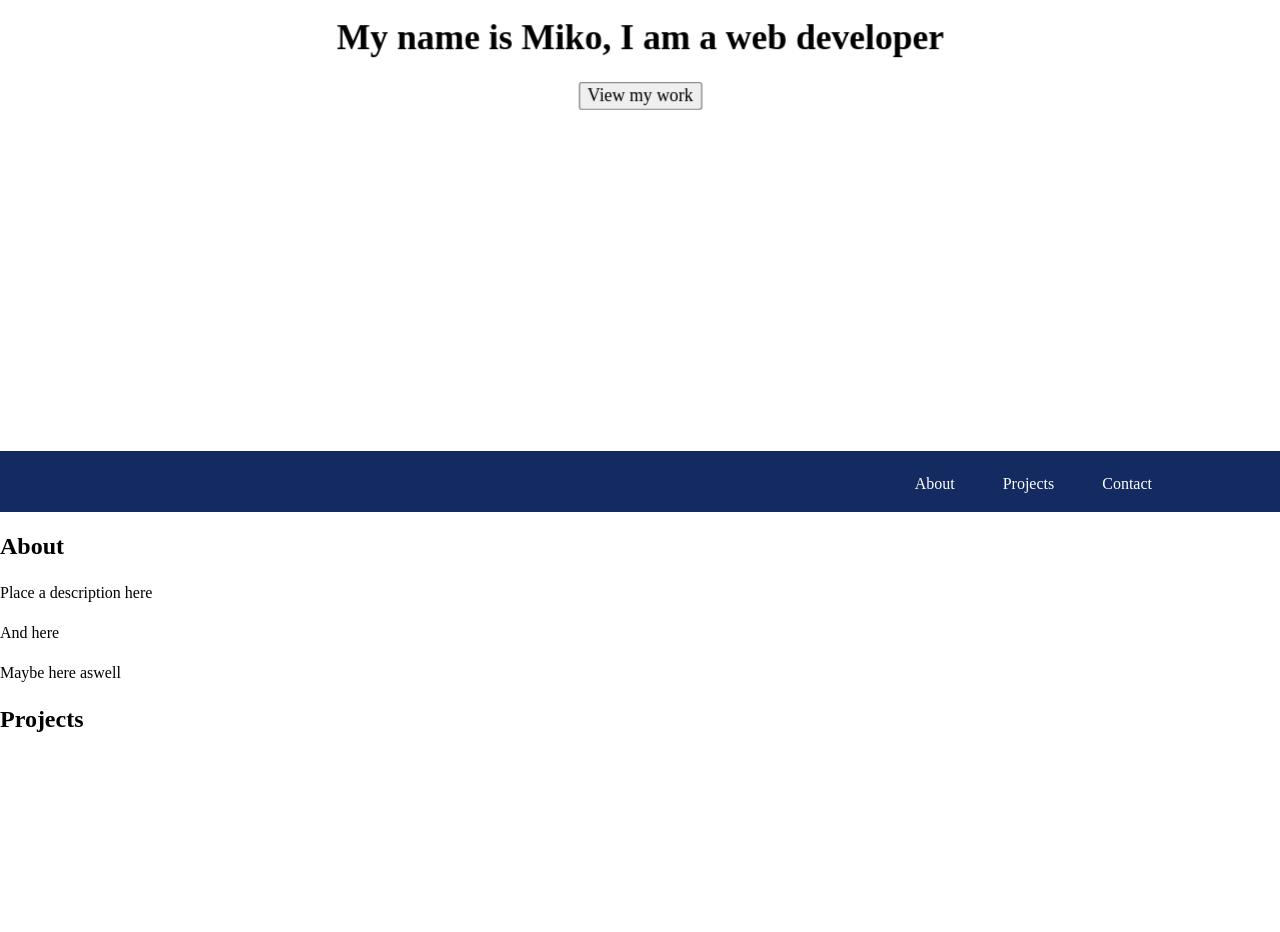
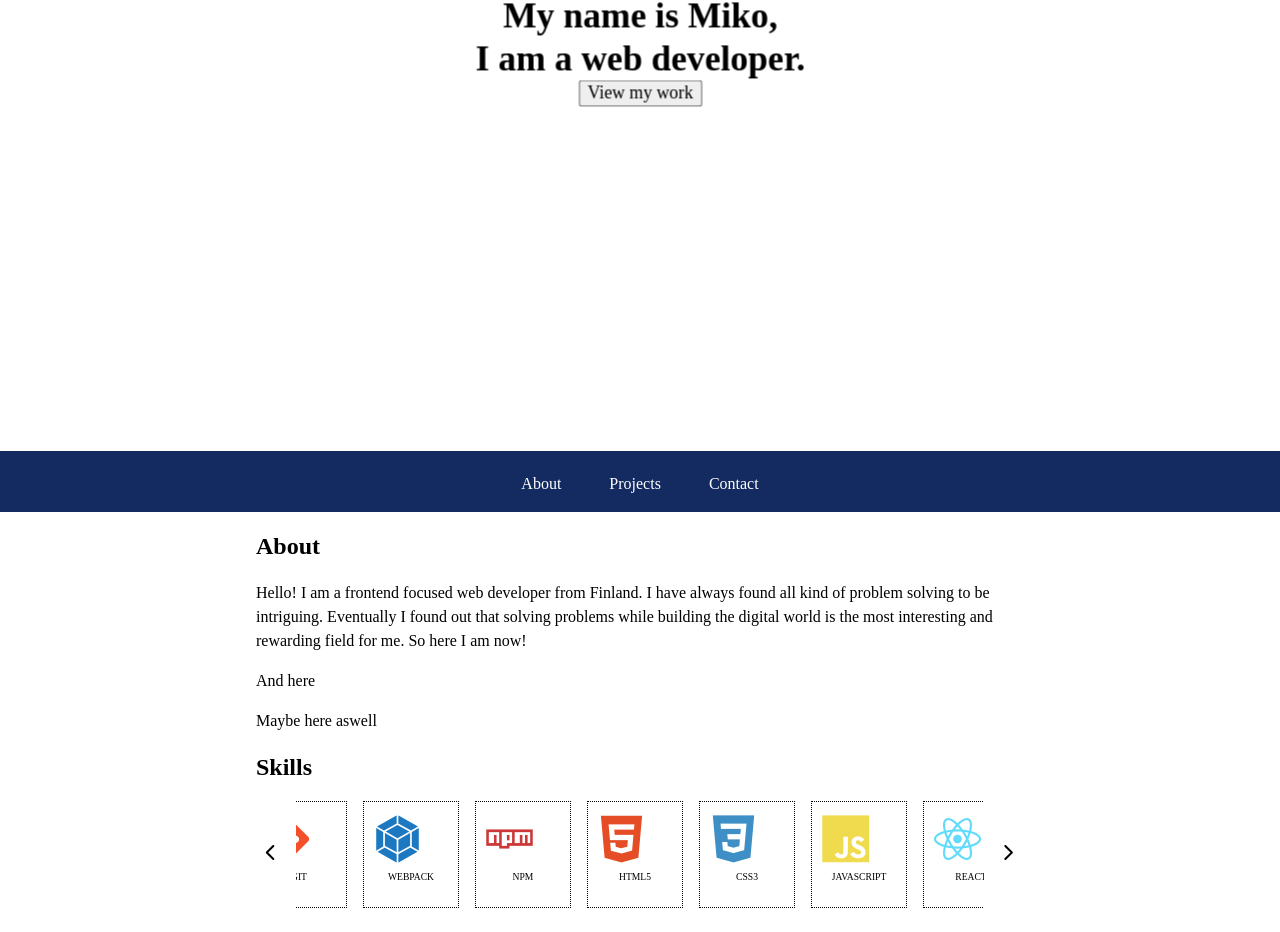
Before and after one commit to mikoppi/portfolio-website, a React (Create React App) app: page / in a window 1280 px wide. Shown: the part 349-1281 px from the top of the page. Before the commit the page ends 1102 px from the top, so only its background shows below. Built offline with nearby package versions, Linux system fonts and the light colour scheme.

Commit message:
Finish hero animation and work on about section

```diff
--- a/package.json
+++ b/package.json
@@ -6,9 +6,10 @@
     "@testing-library/jest-dom": "^5.16.4",
     "@testing-library/react": "^13.3.0",
     "@testing-library/user-event": "^13.5.0",
+    "embla-carousel-autoplay": "^7.0.0-rc05",
+    "embla-carousel-react": "^7.0.0-rc05",
     "react": "^18.2.0",
     "react-dom": "^18.2.0",
-    "react-parallax-tilt": "^1.7.46",
     "react-scripts": "5.0.1",
     "sass": "^1.54.0",
     "web-vitals": "^2.1.4"
--- a/public/index.html
+++ b/public/index.html
@@ -3,11 +3,8 @@
   <head>
     <meta charset="utf-8" />
     <meta name="viewport" content="width=device-width, initial-scale=1" />
-    <meta
-      name="Miko Peltokorpi"
-
-    />
-
+    <meta name="Miko Peltokorpi"/>
+    <link rel="stylesheet" href="https://cdn.jsdelivr.net/gh/devicons/devicon@v2.15.1/devicon.min.css">
 
     <title>Miko Peltokorpi</title>
   </head>
--- a/src/App.js
+++ b/src/App.js
@@ -8,9 +8,11 @@ import './styles/Styles'
 
 const App = () => {
 
-  const [coordinates, setCoordinates] = useState(null)
+  const [coordinates, setCoordinates] = useState({xDiff:0,yDiff:0})
 
-  const buttonRef = useRef()
+  const heroRef = useRef()
+
+
 
 
   //hanki elementin keskikohdan x ja y koordinaatit
@@ -18,31 +20,25 @@ const App = () => {
   //laske etäisyys hiiren koordinaatti - elementin keskikoordinaatti
   //jaa etäisyydet keskikoordinaateilla --> käytä näitä tuloksia css tyylissä
 
-  const getMouseCoord = (e) => {
-    const xCoord = Math.round(
-      (e.nativeEvent.offsetX / e.nativeEvent.target.offsetWidth) * 100
-    );
-    const yCoord = Math.round(
-      (e.nativeEvent.offsetY / e.nativeEvent.target.offsetHeight) * 100
-    );
-    const coords = { xCoord, yCoord };
-    console.log(coords)
-    setCoordinates(coords)
+  const onMoveHandler = (e) =>
+    {
+        const position = heroRef.current.getBoundingClientRect();
+        const xPos = position.left + heroRef.current.offsetWidth/2;
+        const yPos = position.top + (heroRef.current.offsetHeight/2)+window.scrollY;
+        const xDist = e.pageX-xPos;
+        const yDist = e.pageY-yPos;
+        const xDiff = (xDist/xPos)*10;
+        const yDiff = (yDist/yPos)*10;
 
-  }
-
-  const onClickHandler = () =>
-    {
-        const position = buttonRef.current.getBoundingClientRect();
-        //This returns an object with left, top, right, bottom, x, y, width, and height.
-        console.log(position)
+        //console.log(xDiff, yDiff)
+        setCoordinates({xDiff,yDiff})
     }
 
 
   //console.log(coordinates)
   return (
     <div className='app'>
-      <Hero getMouseCoord={getMouseCoord} coordinates={coordinates} buttonRef={buttonRef} onClickHandler={onClickHandler}/>
+      <Hero  coordinates={coordinates} heroRef={heroRef} onMoveHandler={onMoveHandler}/>
       <NavBar/>
       <About/>
       <Projects/>
--- a/src/components/About.js
+++ b/src/components/About.js
@@ -1,15 +1,13 @@
 import React from 'react'
+import Bio from './Bio'
+import Tech from './Tech'
 
 const About = () => {
   return (
     <section className='about'>
         <div className='about-wrapper'>
-            <h2 className='about-title'>About</h2>
-            <div className='about-text'>
-                <p>Place a description here</p>
-                <p>And here</p>
-                <p>Maybe here aswell</p>
-            </div>
+            <Bio/>
+            <Tech/>
         </div>
     </section>
   )
--- /dev/null
+++ b/src/components/Bio.js
@@ -0,0 +1,20 @@
+import React from 'react'
+
+const Bio = () => {
+  return (
+    <div className='bio-wrapper'>
+            <h2 className='bio-title'>About</h2>
+            <div className='bio-text'>
+                <p>Hello! I am a frontend focused web developer from Finland.
+                I have always found all kind of problem solving to be intriguing.
+                Eventually I found out that solving problems while building the digital world is the most
+                interesting and rewarding field for me. So here I am now!
+                </p>
+                <p>And here</p>
+                <p>Maybe here aswell</p>
+            </div>
+        </div>
+  )
+}
+
+export default Bio
--- a/src/components/Hero.js
+++ b/src/components/Hero.js
@@ -2,21 +2,22 @@ import {React,useRef, useEffect} from 'react'
 
 
 
-const Hero = ({getMouseCoord, coordinates, buttonRef, onClickHandler}) => {
+const Hero = ({ coordinates, heroRef, onMoveHandler}) => {
 
 
   //console.log(coordinates)
   const styles = {
-    transform: `perspective(${1000}px) rotateX(${0}deg) rotateY(${0}deg) translateZ(${100}px)`,
+    transform: `perspective(${1000}px) rotateX(${-coordinates.yDiff}deg) rotateY(${coordinates.xDiff}deg) translateZ(${100}px)`,
   };
 
 
 
   return (
-    <section onMouseMove={(e) => getMouseCoord(e)} className='hero' >
-        <div className='hero-wrapper' style={styles} >
-          <h1 className='hero-title'>My name is Miko, I am a web developer</h1>
-          <button className='hero-button' onClick={onClickHandler} ref={buttonRef}>View my work</button>
+    <section className='hero' ref={heroRef} onMouseMove={onMoveHandler}>
+        <div className='hero-wrapper'  style={styles}  >
+          <h1 className='hero-title'>My name is Miko,</h1>
+          <h1 className='hero-title'>I am a web developer.</h1>
+          <button className='hero-button'  >View my work</button>
         </div>
     </section>
   )
--- /dev/null
+++ b/src/components/Tech.js
@@ -0,0 +1,85 @@
+import React, { useEffect, useCallback } from 'react'
+import useEmblaCarousel from 'embla-carousel-react'
+import Autoplay from 'embla-carousel-autoplay'
+
+
+const Skill = ({ name, icon }) => {
+    return (
+      <div className='skill'>
+        <i className={`${icon} colored`}></i>
+        <p>{name}</p>
+      </div>
+    )
+  }
+
+  const SkillsCarousel = () => {
+    const [emblaRef, emblaApi] = useEmblaCarousel(
+      { loop: true, dragFree: true },
+      [Autoplay({ delay: 2000 }, (emblaRoot) => emblaRoot.parentElement)]
+    )
+
+    const scrollPrev = useCallback(() => {
+      if (emblaApi) emblaApi.scrollPrev()
+    }, [emblaApi])
+
+    const scrollNext = useCallback(() => {
+      if (emblaApi) emblaApi.scrollNext()
+    }, [emblaApi])
+
+    return (
+      <div className='skills'>
+        <div className='skills-carousel' ref={emblaRef}>
+          <div className='skills-carousel__container'>
+            <Skill name='html5' icon='devicon-html5-plain' />
+            <Skill name='css3' icon='devicon-css3-plain' />
+            <Skill name='javascript' icon='devicon-javascript-plain' />
+            <Skill name='react' icon='devicon-react-original' />
+            <Skill name='sass' icon='devicon-sass-original' />
+            <Skill name='git' icon='devicon-git-plain' />
+            <Skill name='webpack' icon='devicon-webpack-plain' />
+            <Skill name='npm' icon='devicon-npm-original-wordmark' />
+          </div>
+        </div>
+        <button
+          className='skills-carousel__prev'
+          aria-label='previous'
+          onClick={scrollPrev}>
+          <svg
+            className='embla__button__svg'
+            viewBox='137.718 -1.001 366.563 644'>
+            <path
+              fill='currentColor'
+              d='M428.36 12.5c16.67-16.67 43.76-16.67 60.42 0 16.67 16.67 16.67 43.76 0 60.42L241.7 320c148.25 148.24 230.61 230.6 247.08 247.08 16.67 16.66 16.67 43.75 0 60.42-16.67 16.66-43.76 16.67-60.42 0-27.72-27.71-249.45-249.37-277.16-277.08a42.308 42.308 0 0 1-12.48-30.34c0-11.1 4.1-22.05 12.48-30.42C206.63 234.23 400.64 40.21 428.36 12.5z'
+            />
+          </svg>
+        </button>
+        <button
+          className='skills-carousel__next'
+          aria-label='next'
+          onClick={scrollNext}>
+          <svg className='embla__button__svg' viewBox='0 0 238.003 238.003'>
+            <path
+              fill='currentColor'
+              d='M181.776 107.719L78.705 4.648c-6.198-6.198-16.273-6.198-22.47 0s-6.198 16.273 0 22.47l91.883 91.883-91.883 91.883c-6.198 6.198-6.198 16.273 0 22.47s16.273 6.198 22.47 0l103.071-103.039a15.741 15.741 0 0 0 4.64-11.283c0-4.13-1.526-8.199-4.64-11.313z'
+            />
+          </svg>
+        </button>
+      </div>
+    )
+  }
+
+
+
+const Tech = () => {
+
+    useEffect(() => {}, [])
+
+  return (
+    <div className='tech-wrapper'>
+        <h2 className='skills-title'>Skills</h2>
+        <SkillsCarousel/>
+    </div>
+  )
+}
+
+export default Tech
--- a/src/styles/Styles.js
+++ b/src/styles/Styles.js
@@ -1,4 +1,6 @@
 import '../styles/utils/normalize.scss'
 import '../styles/utils/base.scss'
+import '../styles/components/Hero.scss'
 import '../styles/components/NavBar.scss'
-import '../styles/components/Hero.scss'
+import '../styles/components/About.scss'
+import '../styles/components/Projects.scss'
--- /dev/null
+++ b/src/styles/components/About.scss
@@ -0,0 +1,93 @@
+.about {
+    display: flex;
+    flex-flow: row wrap;
+    justify-content: center;
+}
+
+.about-wrapper {
+    width: 60%;
+}
+
+.bio-wrapper {
+
+}
+
+.skills {
+    width: 100%;
+    position: relative;
+    padding-inline: 2.5rem;
+
+  }
+
+  .skills-carousel {
+    overflow: hidden;
+    width: 100%;
+  }
+  .skills-carousel__container {
+    display: flex;
+    user-select: none;
+    margin-left: -10px;
+    cursor: grab;
+
+    &:active {
+      cursor: grabbing;
+    }
+  }
+
+  .skill {
+    flex: 0 0 6rem;
+
+    margin-right: 1rem;
+    position: relative;
+
+    gap: 0.5rem;
+    padding: 0.8rem 0.6rem;
+    width: 5rem;
+    background-color: inherit;
+    border: dotted 1px;
+    border-color: inherit;
+
+    p {
+      margin-top: 0.2rem;
+      font-size: 0.6rem;
+      text-align: center;
+      text-transform: uppercase;
+    }
+
+    i {
+      font-size: 3rem;
+      text-align: center;
+    }
+  }
+
+  .skills-carousel__prev,
+  .skills-carousel__next {
+    cursor: pointer;
+    width: 2rem;
+    height: 2rem;
+
+    color: inherit;
+    position: absolute;
+    left: 0rem;
+    top: 50%;
+    z-index: 2;
+    background-color: transparent;
+    font-size: 1rem;
+    transform: translateY(-50%);
+    border-radius: 50%;
+    padding-left: 0.1rem;
+    border: none;
+    border-color: inherit;
+
+    svg {
+      width: 50%;
+      height: 50%;
+      color: inherit;
+    }
+
+  }
+  .skills-carousel__next {
+    right: 0rem;
+    left: auto;
+    padding-right: 0;
+  }
--- a/src/styles/components/Hero.scss
+++ b/src/styles/components/Hero.scss
@@ -14,3 +14,7 @@
     align-items: center;
     transform: perspective(1000px) translateZ(100px);
 }
+
+.hero-title {
+    margin: 0;
+}
--- a/src/styles/components/NavBar.scss
+++ b/src/styles/components/NavBar.scss
@@ -2,7 +2,7 @@
     background-color:#142b61;
     color: white;
     display: flex;
-    justify-content: flex-end;
+    justify-content: center;
     align-items: center;
     gap:2rem;
     padding: 0 8rem;
--- /dev/null
+++ b/src/styles/components/Projects.scss
@@ -0,0 +1,9 @@
+.projects {
+    display: flex;
+    justify-content: center;
+}
+
+
+.projects-wrapper {
+    width: 60%;
+}
```
Also changed, not shown: 1 other file (tests, documents, lock files or other folders).
